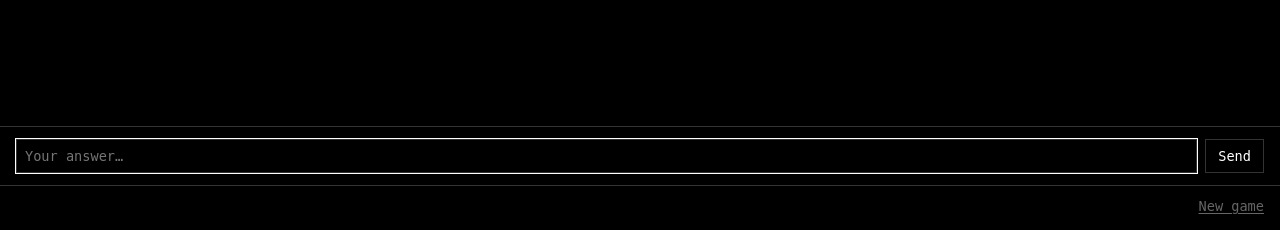
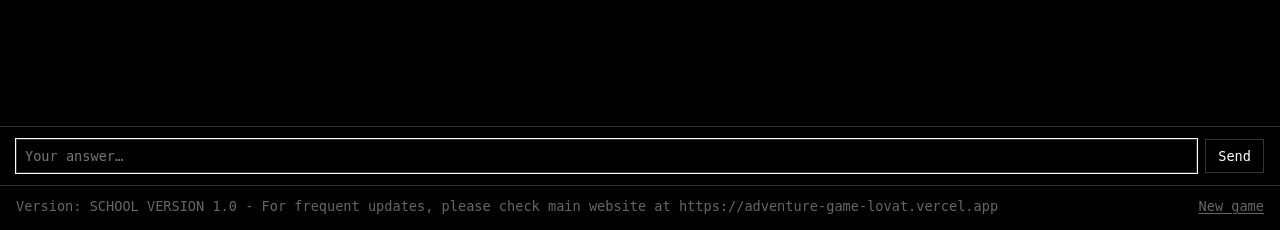
Before and after one commit to aluka2727-art/adventure_game, a Flask app: page / in a window 1280 px wide. Shown: the part 570-800 px from the top of the page. Run offline with Flask 3, Linux system fonts and the light colour scheme.

Commit message:
Update header layout in CSS for better alignment and add version information to the play template.

```diff
--- a/public/static/style.css
+++ b/public/static/style.css
@@ -151,8 +151,14 @@ header h1 {
   padding: 0.5rem 1rem 0.75rem;
   display: flex;
   gap: 0.5rem;
-  justify-content: flex-end;
+  justify-content: space-between;
+  align-items: center;
   border-top: 1px solid var(--border);
+}
+
+.version {
+  color: var(--muted);
+  font-size: inherit;
 }
 
 .actions .button-link {
--- a/templates/play.html
+++ b/templates/play.html
@@ -46,6 +46,7 @@
       </div>
 
       <div class="actions">
+        <span class="version">Version: SCHOOL VERSION 1.0 - For frequent updates, please check main website at https://adventure-game-lovat.vercel.app</span>
         <a class="button-link" href="{{ url_for('new_game') }}">New game</a>
       </div>
     </div>
```
